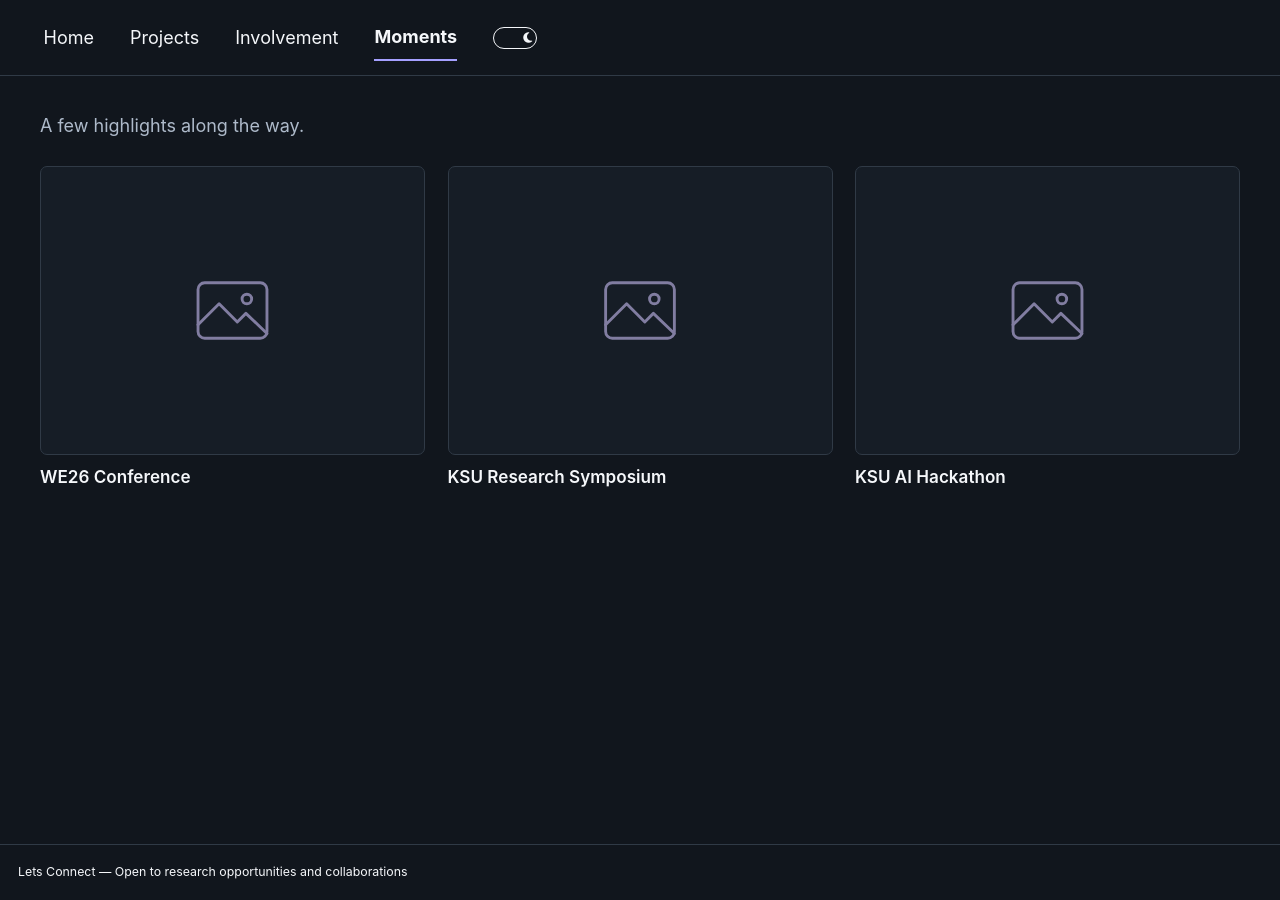
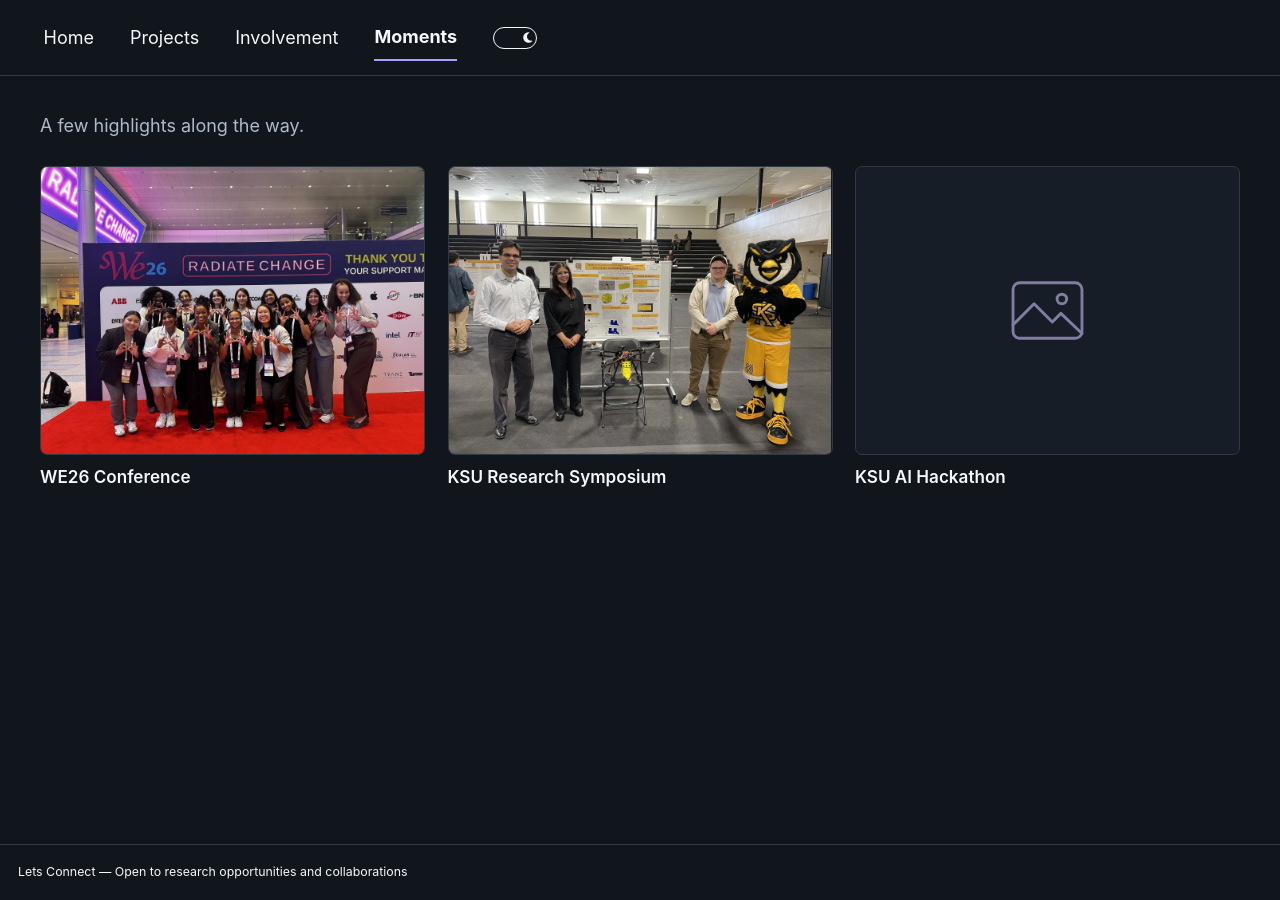
Before and after one commit to laurn156/laurn156.github.io, a Jekyll site: the page built from _pages/moments.html, in a window 1280 px wide. Built offline with Jekyll 4.4.1, drawn with Linux system fonts in a browser that asks for light colours; a style sheet for code colours, icons or effects is not loaded.

Commit message:
Use the event photos in the Moments gallery

```diff
--- a/_data/moments.yml
+++ b/_data/moments.yml
@@ -1,7 +1,7 @@
 # Upload photos to images/moments/ and add an image path and title for each.
-- image: /images/moments/placeholder.svg
+- image: /images/moments/swe26.jpg
   title: WE26 Conference
-- image: /images/moments/placeholder.svg
+- image: /images/moments/ksu-research-symposium.jpg
   title: KSU Research Symposium
 - image: /images/moments/placeholder.svg
   title: KSU AI Hackathon
```
